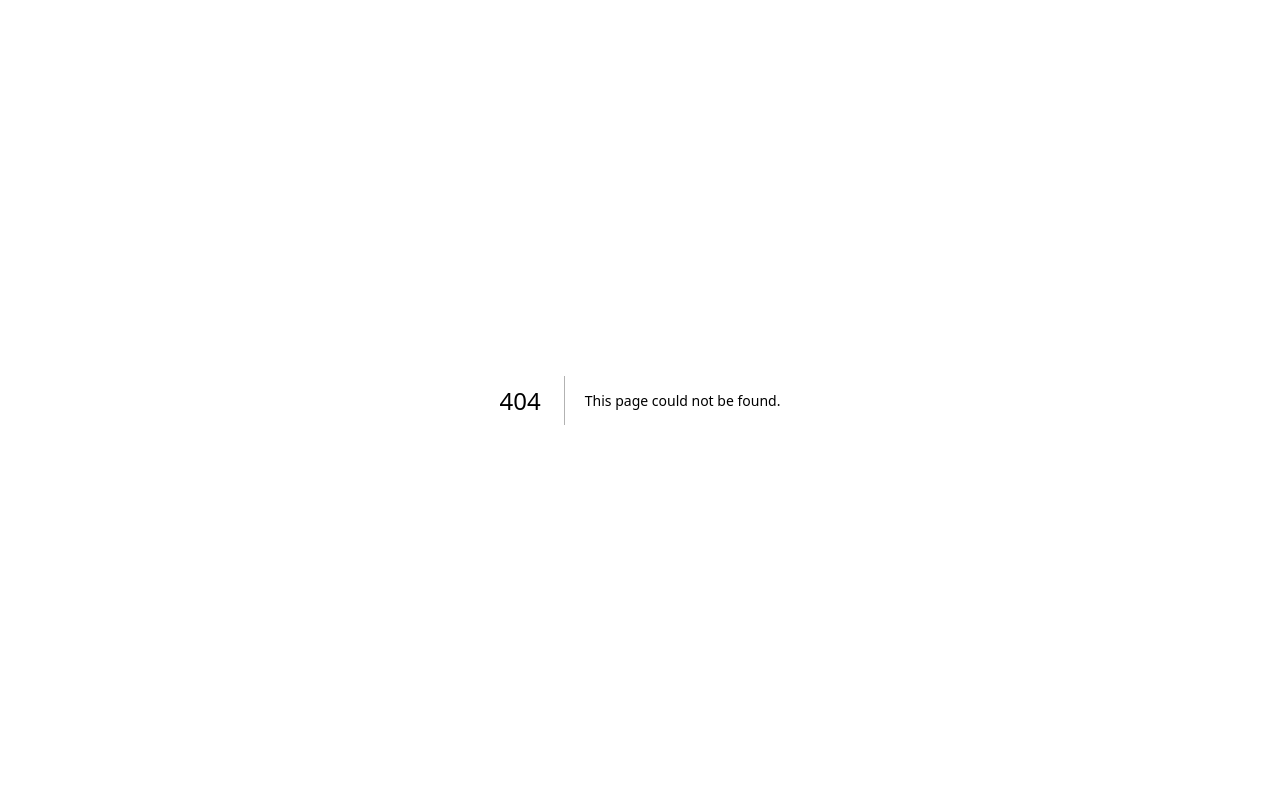
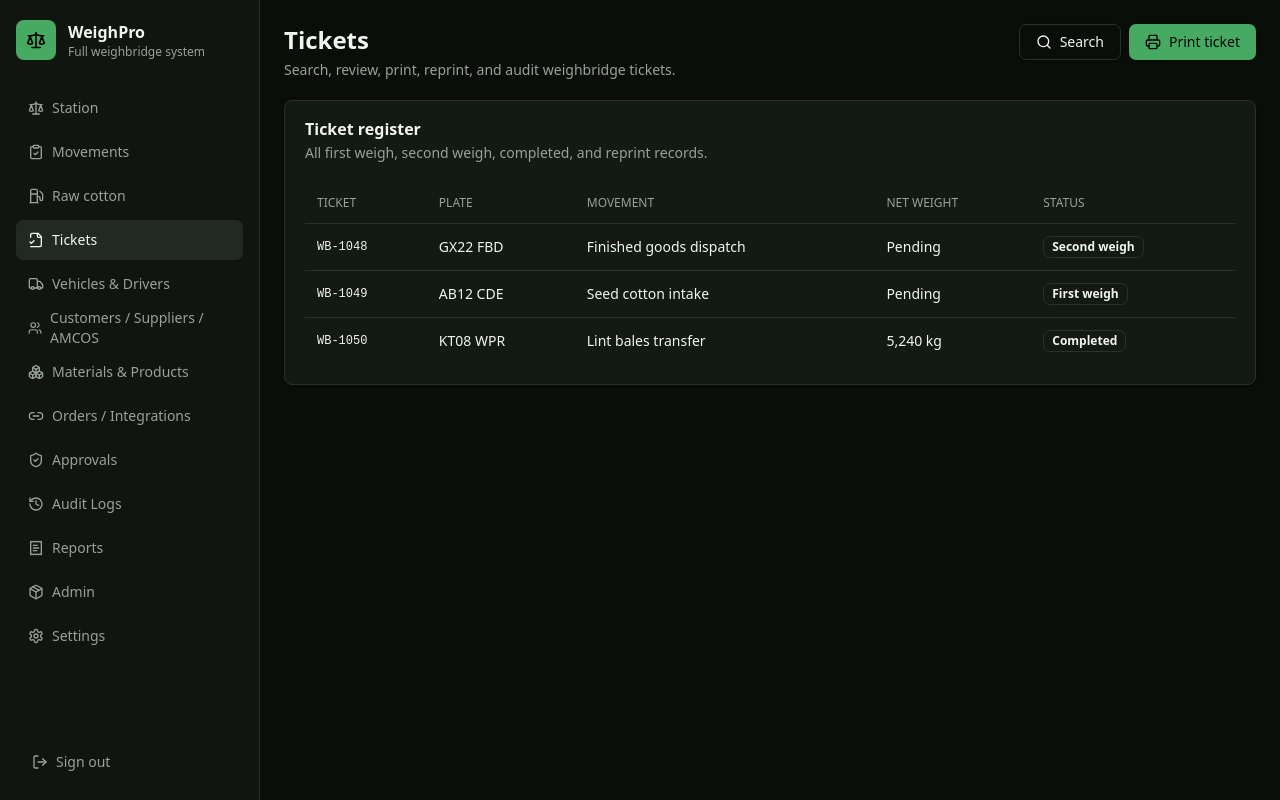
Before and after one commit to allenki1eo/weighpro, a Next.js app in the folder apps/web/: page /tickets in a window 1280 px wide. Before the commit this address had no page. Built offline with nearby package versions, Linux system fonts and the light colour scheme.

Commit message:
Add tickets page

```diff
--- /dev/null
+++ b/apps/web/app/tickets/page.tsx
@@ -0,0 +1,11 @@
+import { Printer, Search } from "lucide-react";
+import { AppShell } from "@/components/layout/app-shell";
+import { Badge } from "@/components/ui/badge";
+import { Button } from "@/components/ui/button";
+import { Card, CardContent, CardDescription, CardHeader, CardTitle } from "@/components/ui/card";
+import { Table, TableBody, TableCell, TableHead, TableHeader, TableRow } from "@/components/ui/table";
+import { tickets } from "@/lib/sample-data";
+
+export default function TicketsPage() {
+  return <AppShell><div className="mb-5 flex items-start justify-between gap-4 max-sm:flex-col"><div><h1 className="text-2xl font-semibold tracking-normal">Tickets</h1><p className="mt-1 text-sm text-muted-foreground">Search, review, print, reprint, and audit weighbridge tickets.</p></div><div className="flex gap-2"><Button variant="outline"><Search />Search</Button><Button><Printer />Print ticket</Button></div></div><Card><CardHeader><CardTitle>Ticket register</CardTitle><CardDescription>All first weigh, second weigh, completed, and reprint records.</CardDescription></CardHeader><CardContent><Table><TableHeader><TableRow><TableHead>Ticket</TableHead><TableHead>Plate</TableHead><TableHead>Movement</TableHead><TableHead>Net weight</TableHead><TableHead>Status</TableHead></TableRow></TableHeader><TableBody>{tickets.map((ticket) => <TableRow key={ticket.id}><TableCell className="font-mono text-xs">{ticket.id}</TableCell><TableCell>{ticket.plate}</TableCell><TableCell>{ticket.movement}</TableCell><TableCell>{ticket.netWeight}</TableCell><TableCell><Badge variant="outline">{ticket.status}</Badge></TableCell></TableRow>)}</TableBody></Table></CardContent></Card></AppShell>;
+}
```
